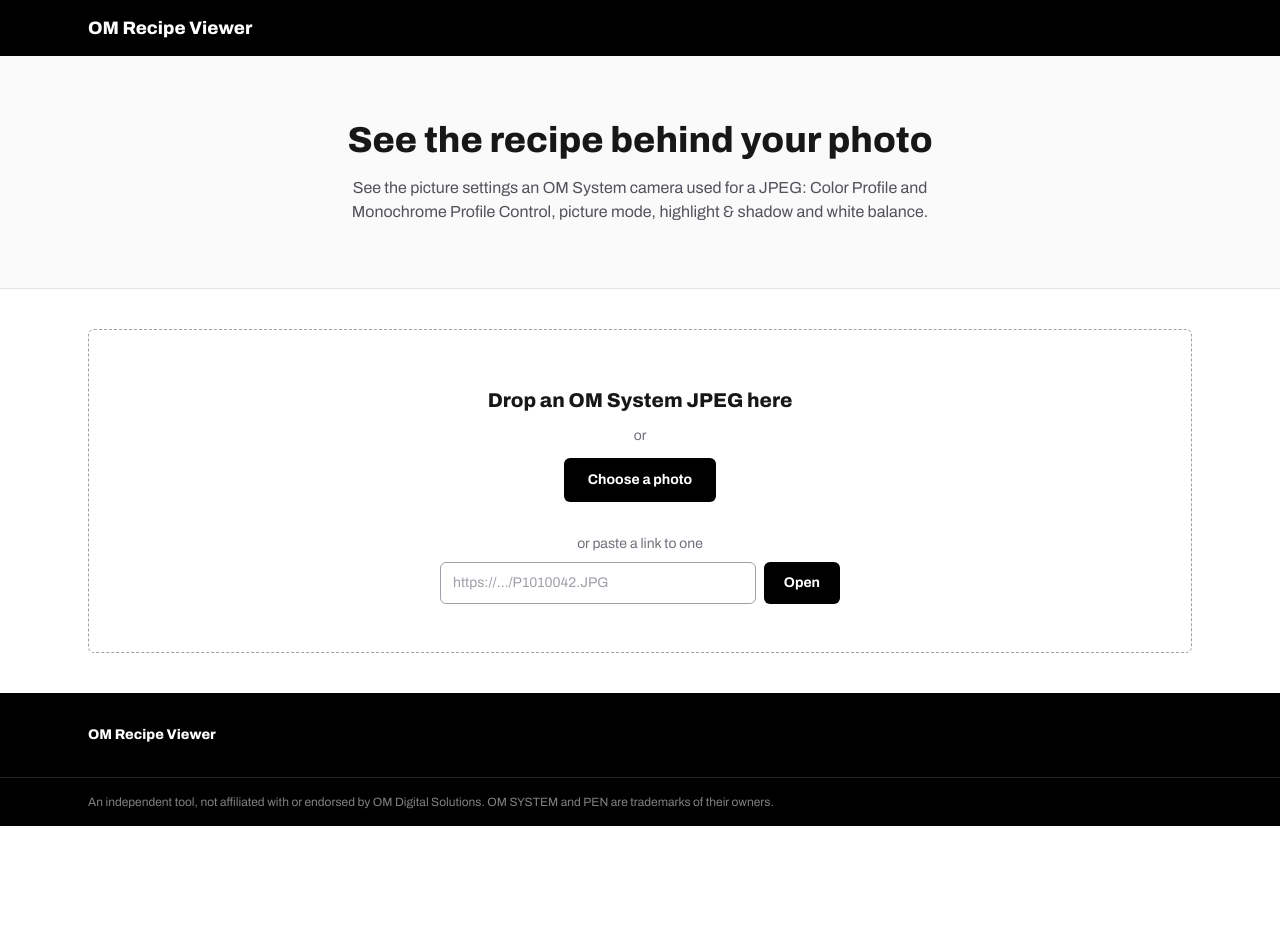
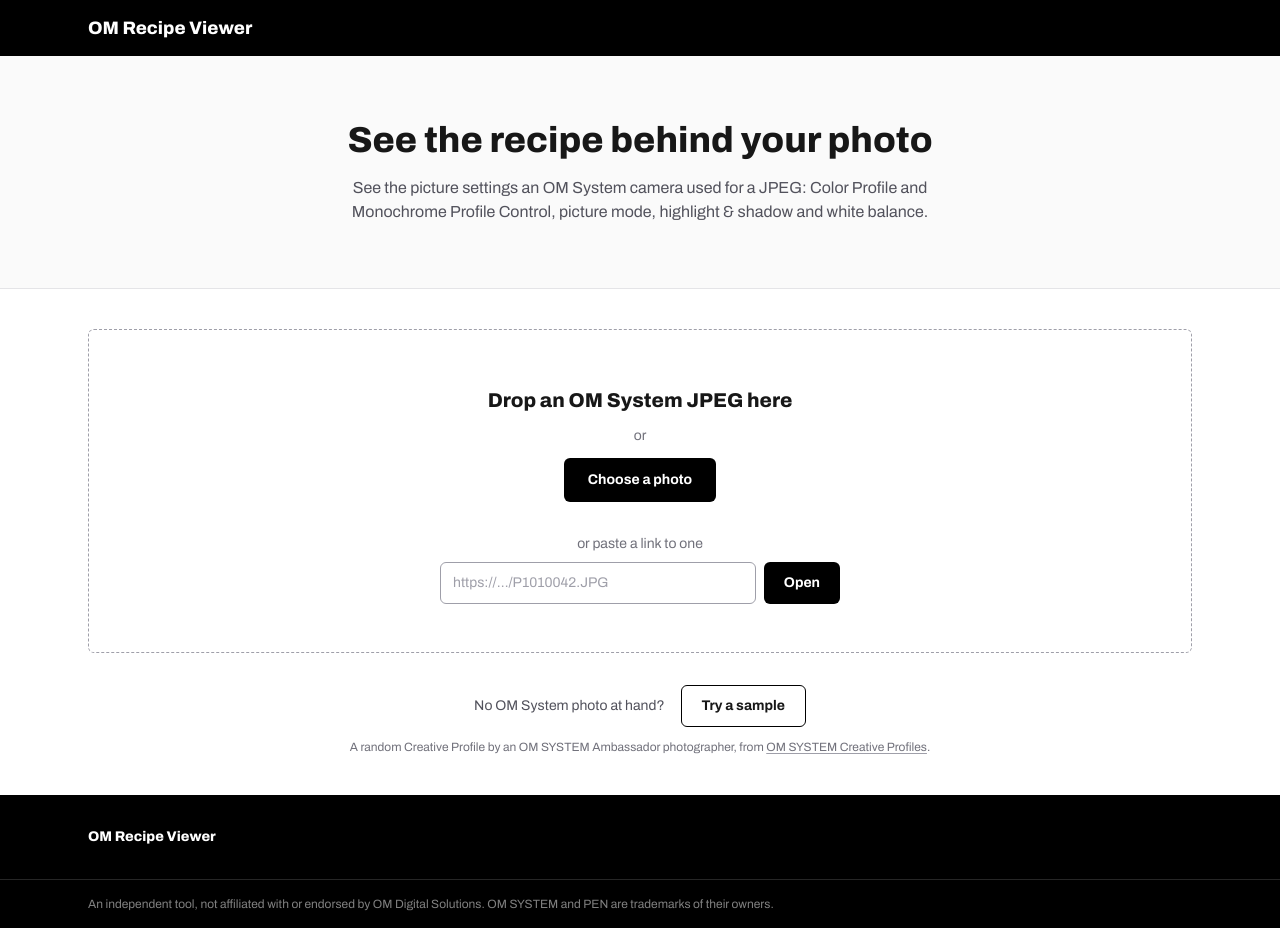
Before and after one commit to aceeedev/om-viewer, a Next.js app: page / in a window 1280 px wide. Before the commit the page ends 826 px from the top, so only its background shows below. Built offline with nearby package versions, Linux system fonts and the light colour scheme.

Commit message:
Added try a sample button

```diff
--- a/app/_components/recipe-viewer.tsx
+++ b/app/_components/recipe-viewer.tsx
@@ -2,18 +2,25 @@
 
 import { useCallback, useEffect, useRef, useState, type ReactNode } from "react";
 import type { Recipe } from "@/lib/recipe";
+import { randomSample, samplePath, type SamplePhoto } from "@/lib/sample-photos";
 import { DropZone } from "./drop-zone";
 import { FullView } from "./full-view";
 import { loadPhotoFile, loadPhotoUrl, type LoadResult } from "./load-photo";
+import { SampleCredit, SampleSourceNote, TrySampleButton } from "./samples";
 import { exposureSummary } from "./sections";
 import { SimpleView } from "./simple-view";
 
-/** `url` is set when the photo came from a pasted link, so the link field can show it again. */
+/** Where a photo came from, besides a file: a pasted link (shown again in the link field) or a sample. */
+interface Origin {
+  url?: string;
+  sample?: SamplePhoto;
+}
+
 type ViewerState =
   | { status: "idle" }
-  | { status: "reading"; fileName: string; url?: string }
-  | { status: "error"; fileName: string; message: string; url?: string }
-  | { status: "ready"; fileName: string; recipe: Recipe; previewUrl: string };
+  | ({ status: "reading"; fileName: string } & Origin)
+  | ({ status: "error"; fileName: string; message: string } & Origin)
+  | ({ status: "ready"; fileName: string; recipe: Recipe; previewUrl: string } & Origin);
 
 type View = "simple" | "full";
 
@@ -36,17 +43,23 @@ export function RecipeViewer() {
   }, [previewUrl]);
 
   const open = useCallback(
-    async (label: string, load: (signal: AbortSignal) => Promise<LoadResult>, url?: string) => {
+    async (label: string, load: (signal: AbortSignal) => Promise<LoadResult>, origin: Origin = {}) => {
       inFlight.current?.abort(); // stops a link that's still downloading
       const controller = new AbortController();
       inFlight.current = controller;
-      setState({ status: "reading", fileName: label, url });
+      setState({ status: "reading", fileName: label, ...origin });
       const result = await load(controller.signal);
       if (controller.signal.aborted) return; // a newer photo was opened meanwhile, or the viewer unmounted
       setState(
         result.ok
-          ? { status: "ready", fileName: result.fileName, recipe: result.recipe, previewUrl: URL.createObjectURL(result.file) }
-          : { status: "error", fileName: result.fileName, message: result.message, url },
+          ? {
+              status: "ready",
+              fileName: result.fileName,
+              recipe: result.recipe,
+              previewUrl: URL.createObjectURL(result.file),
+              ...origin,
+            }
+          : { status: "error", fileName: result.fileName, message: result.message, ...origin },
       );
     },
     [],
@@ -54,9 +67,24 @@ export function RecipeViewer() {
 
   const openFile = useCallback((file: File) => open(file.name, () => loadPhotoFile(file)), [open]);
   const openUrl = useCallback(
-    (url: string) => open(url.trim(), (signal) => loadPhotoUrl(url, signal), url.trim()),
+    (url: string) => open(url.trim(), (signal) => loadPhotoUrl(url, signal), { url: url.trim() }),
     [open],
   );
+
+  // A sample is fetched like a pasted link, from this site's own /samples/ folder.
+  const currentSample = state.status === "idle" ? undefined : state.sample?.name;
+  const openSample = useCallback(() => {
+    const sample = randomSample(currentSample);
+    const url = new URL(samplePath(sample), window.location.href).href;
+    return open(
+      sample.name,
+      async (signal) => {
+        const result = await loadPhotoUrl(url, signal);
+        return result.ok ? result : { ...result, fileName: sample.name };
+      },
+      { sample },
+    );
+  }, [open, currentSample]);
 
   useEffect(() => () => inFlight.current?.abort(), []);
 
@@ -118,11 +146,18 @@ export function RecipeViewer() {
             <span className="font-medium wrap-anywhere">{state.fileName}:</span> {state.message}
           </p>
         )}
+        <div className="flex flex-col items-center gap-3 pt-4 text-center">
+          <div className="flex flex-col items-center gap-x-4 gap-y-2 sm:flex-row">
+            <span className="text-sm text-zinc-600">No OM System photo at hand?</span>
+            <TrySampleButton onTry={openSample} busy={state.status === "reading"} />
+          </div>
+          <SampleSourceNote />
+        </div>
       </div>
     );
   }
 
-  const { recipe, fileName } = state;
+  const { recipe, fileName, sample } = state;
   const cameraLine = [recipe.camera.model, recipe.lens.model].filter(Boolean).join(" · ");
   const summary = exposureSummary(recipe);
 
@@ -135,13 +170,18 @@ export function RecipeViewer() {
         {/* eslint-disable-next-line @next/next/no-img-element */}
         <img
           src={state.previewUrl}
-          alt={`Preview of ${fileName}`}
+          alt={sample ? `Sample photo “${sample.title}” by ${sample.artist}` : `Preview of ${fileName}`}
           className="max-h-[70vh] w-full rounded-md bg-zinc-100 object-contain"
         />
         <header className="flex flex-col gap-1">
           <p className="break-all font-mono text-sm text-zinc-500">{fileName}</p>
           {cameraLine && <p className="font-medium">{cameraLine}</p>}
           {summary && <p className="text-sm text-zinc-600">{summary}</p>}
+          {sample && (
+            <div className="pt-1">
+              <SampleCredit photo={sample} />
+            </div>
+          )}
         </header>
         <DropZone onFile={openFile} onUrl={openUrl} dragging={dragging} compact />
       </div>
--- /dev/null
+++ b/app/_components/samples.tsx
@@ -0,0 +1,63 @@
+import type { ReactNode } from "react";
+import { SAMPLE_SOURCE_PAGE, type SamplePhoto } from "@/lib/sample-photos";
+
+const FOCUS_RING = "focus-visible:outline-2 focus-visible:outline-offset-2 focus-visible:outline-black";
+
+/**
+ * "Try a sample", for visitors without an OM System photo at hand. Outlined, so the solid
+ * "Choose a photo" stays the main action.
+ */
+export function TrySampleButton({ onTry, busy = false }: { onTry: () => void; busy?: boolean }) {
+  return (
+    <button
+      type="button"
+      onClick={onTry}
+      disabled={busy}
+      className={
+        "rounded-md border-[1.5px] border-black px-5 py-2.5 text-sm font-bold transition-colors " +
+        "hover:bg-black hover:text-white disabled:pointer-events-none disabled:opacity-50 " +
+        FOCUS_RING
+      }
+    >
+      Try a sample
+    </button>
+  );
+}
+
+/** Credit for an open sample: its profile, the photographer who made it, and where it was found. */
+export function SampleCredit({ photo }: { photo: SamplePhoto }) {
+  return (
+    <p className="text-sm text-zinc-600">
+      Sample: <span className="font-medium text-black">“{photo.title}”</span> by{" "}
+      <ExternalLink href={photo.artistUrl}>{photo.artist}</ExternalLink>, from{" "}
+      <ExternalLink href={SAMPLE_SOURCE_PAGE.url}>{SAMPLE_SOURCE_PAGE.title}</ExternalLink>.
+    </p>
+  );
+}
+
+/** Where the samples come from, shown under the "Try a sample" button. */
+export function SampleSourceNote() {
+  return (
+    <p className="text-xs text-zinc-500">
+      A random Creative Profile by an OM SYSTEM Ambassador photographer, from{" "}
+      <ExternalLink href={SAMPLE_SOURCE_PAGE.url}>{SAMPLE_SOURCE_PAGE.title}</ExternalLink>.
+    </p>
+  );
+}
+
+function ExternalLink({ href, children }: { href: string; children: ReactNode }) {
+  return (
+    <a
+      href={href}
+      target="_blank"
+      rel="noopener noreferrer"
+      className={
+        "rounded-sm text-inherit underline decoration-zinc-400 underline-offset-2 transition-colors " +
+        "hover:text-black hover:decoration-black " +
+        FOCUS_RING
+      }
+    >
+      {children}
+    </a>
+  );
+}
--- a/lib/sample-photos.ts
+++ b/lib/sample-photos.ts
@@ -75,3 +75,13 @@ export const SAMPLE_PHOTOS: readonly SamplePhoto[] = [
 export function samplePath(photo: SamplePhoto): string {
   return `/samples/${photo.name}`;
 }
+
+/**
+ * A random sample, never the one named `exclude` (the one already open) while there are others.
+ * `random` returns a number in [0, 1), like Math.random.
+ */
+export function randomSample(exclude?: string, random: () => number = Math.random): SamplePhoto {
+  const others = SAMPLE_PHOTOS.filter((photo) => photo.name !== exclude);
+  const pool = others.length > 0 ? others : SAMPLE_PHOTOS;
+  return pool[Math.min(pool.length - 1, Math.floor(random() * pool.length))];
+}
```
Also changed, not shown: 2 other files (tests, documents, lock files or other folders).
